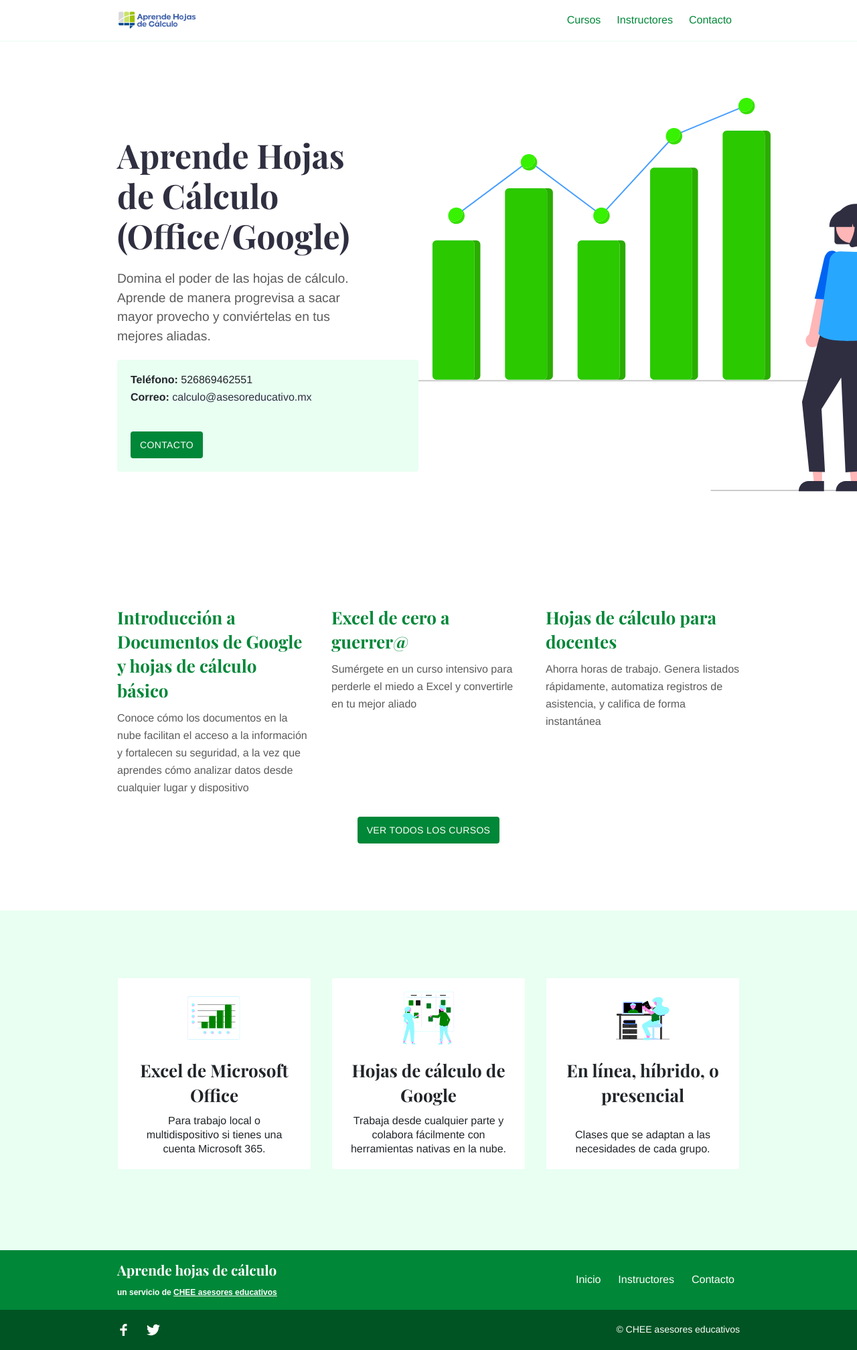
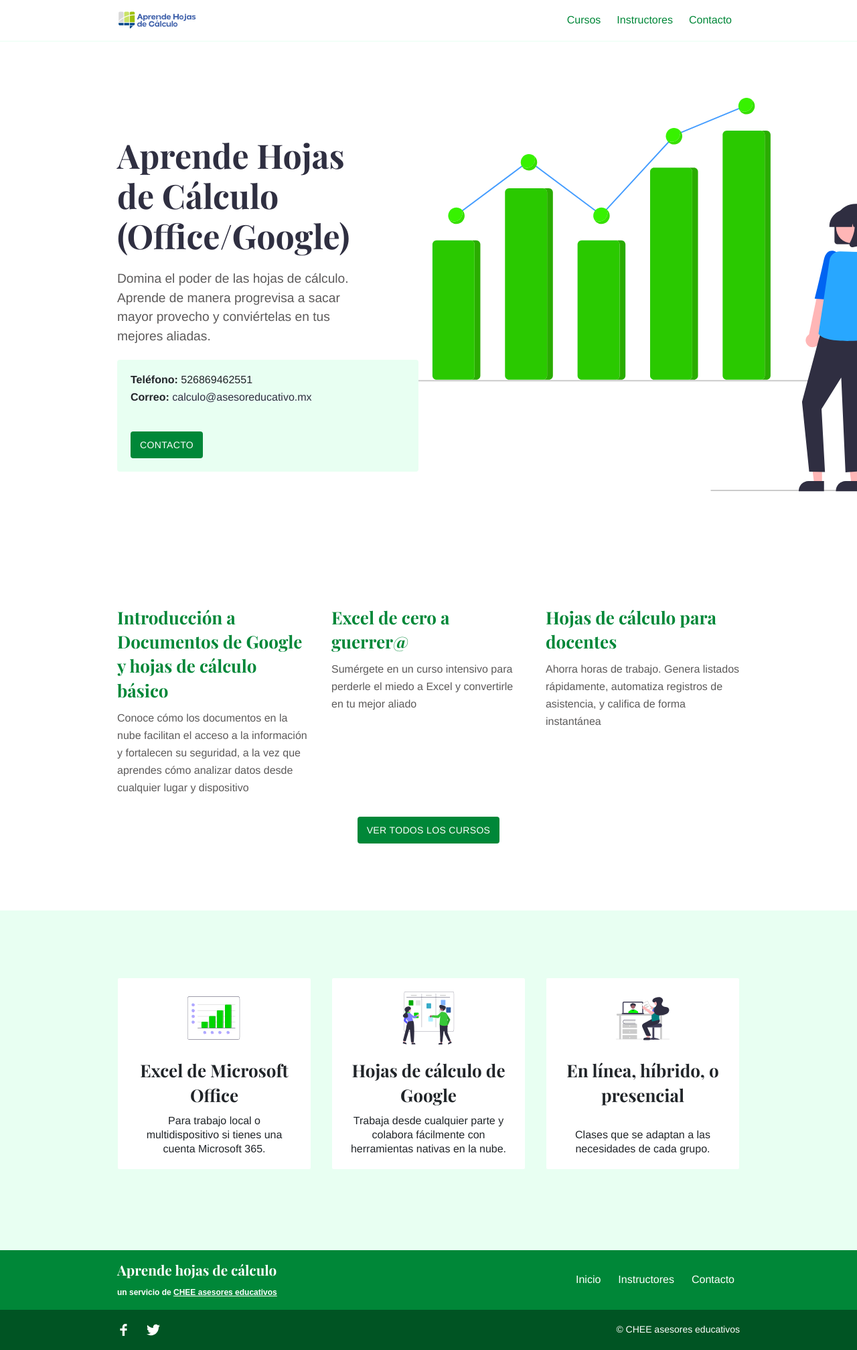
Before and after one commit to camachevaz/Calc, a Jekyll site: the page built from index.md, in a window 1280 px wide. Shown: the whole page at 67% size. Built offline with Jekyll 4.4.1, drawn with Linux system fonts in a browser that asks for light colours.

Commit message:
Update home.html

```diff
--- a/_layouts/home.html
+++ b/_layouts/home.html
@@ -60,7 +60,7 @@ bodyClass: "page-home"
       <div class="col-12 col-md-6 col-lg-4 mb-2">
         <div class="feature">
           {% if feature.image %}
-          <div class="feature-image"><img class="svg-footer" alt="{{ feature.title }} logo" src="{{ feature.image.url | relative_url }}" width="{{ feature.image.width }}" height="{{ feature.image.height }}" /></div>
+          <div class="feature-image"><img alt="{{ feature.title }} logo" src="{{ feature.image.url | relative_url }}" width="{{ feature.image.width }}" height="{{ feature.image.height }}" /></div>
           {% endif %}
           <h2 class="feature-title">{{ feature.title }}</h2>
           <div class="feature-content">{{ feature.description }}</div>
```
